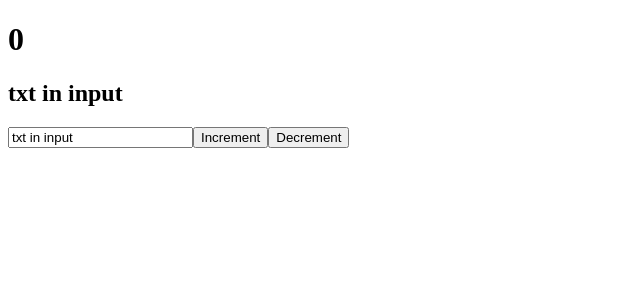
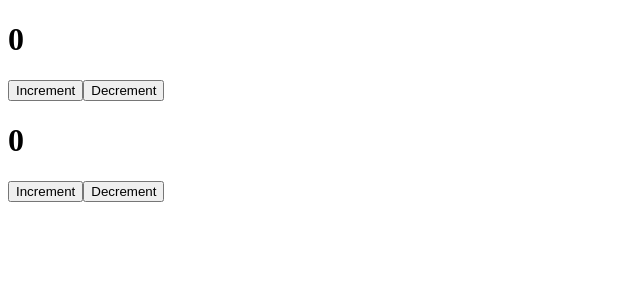
Before and after one commit to meirzhhan/social, a React (Create React App) app: page / in a window 1280 px wide. Shown: the top 300 px of the page, without its empty margins (0-640 px from the left). Built offline with nearby package versions, Linux system fonts and the light colour scheme.

Commit message:
функциональный компонент и классовый компонент

```diff
--- a/src/App.js
+++ b/src/App.js
@@ -1,28 +1,14 @@
 import React, { useState } from "react";
+import Counter from "./components/Counter";
+import ClassCounter from "./components/ClassCounter";
 
 function App() {
-  const [likes, setLikes] = useState(0);
   const [value, setValue] = useState('txt in input')
-  // console.log(likes);
-  // console.log(setLikes);
 
-  function increment() {
-    setLikes(likes + 1)
-  }
-  function decrement() {
-    setLikes(likes - 1)
-  }
   return (
     <div className="App">
-      <h1>{likes}</h1>
-      <h2>{value}</h2>
-      <input
-        type="text"
-        value={value}
-        onChange={event => setValue(event.target.value)}
-      />
-      <button onClick={increment}>Increment</button>
-      <button onClick={decrement}>Decrement</button>
+      <Counter/>
+      <ClassCounter/>
     </div>
   );
 }
--- /dev/null
+++ b/src/components/ClassCounter.jsx
@@ -0,0 +1,31 @@
+import React from "react";
+
+class ClassCounter extends React.Component {
+    constructor(props) {
+        super(props);
+        this.state = {
+            count: 0
+        };
+        this.increment = this.increment.bind(this);
+        this.decrement = this.decrement.bind(this)
+    }
+
+    increment() {
+        this.setState({count: this.state.count + 1})
+    }
+    decrement() {
+        this.setState({count: this.state.count - 1})
+    }
+
+    render() {
+        return (
+            <div>
+                <h1>{this.state.count}</h1>
+                <button onClick={this.increment}>Increment</button>
+                <button onClick={this.decrement}>Decrement</button>
+            </div>
+        )
+    }
+}
+
+export default ClassCounter;
--- /dev/null
+++ b/src/components/Counter.jsx
@@ -0,0 +1,22 @@
+import React, { useState } from 'react';
+
+const Counter = () => {
+    const [count, setCount] = useState(0);
+
+    function increment() {
+        setCount(count + 1)
+      }
+      function decrement() {
+        setCount(count - 1)
+      }
+
+    return (
+        <div>
+            <h1>{count}</h1>
+            <button onClick={increment}>Increment</button>
+            <button onClick={decrement}>Decrement</button>
+        </div>
+    )
+}
+
+export default Counter;
```
